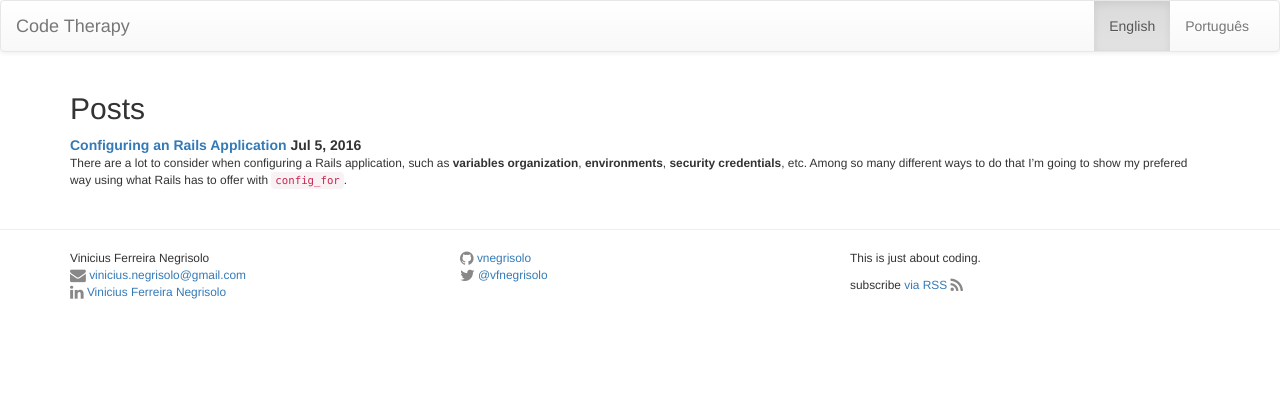
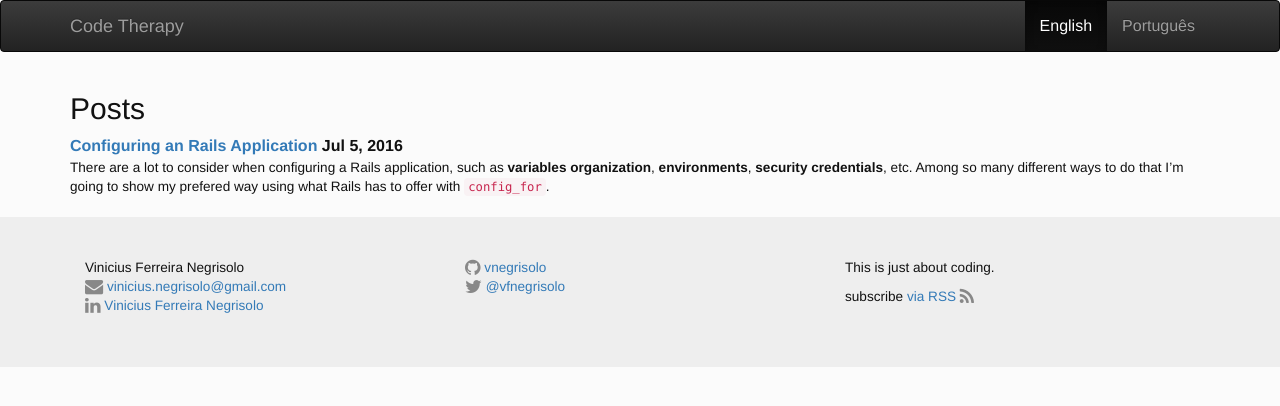
Before and after one commit to vnegrisolo/vnegrisolo.github.io, a Jekyll site: the page built from index.html, in a window 1280 px wide. Shown: the top 406 px of the page. Built offline with Jekyll 4.4.1, drawn with Linux system fonts in a browser that asks for light colours.

Commit message:
Improve container organization

```diff
--- a/_includes/footer.html
+++ b/_includes/footer.html
@@ -1,7 +1,5 @@
-<hr/>
 <footer class="small">
   <div class="container">
-    <div class="row">
     <div class="col-md-4">
       <ul class="list-unstyled">
         <li>{{ site.name }}</li>
@@ -46,5 +44,4 @@
       </p>
     </div>
   </div>
-  </div>
 </footer>
--- a/_includes/header.html
+++ b/_includes/header.html
@@ -1,5 +1,5 @@
-<nav class="navbar navbar-default">
-  <div class="container-fluid">
+<nav class="navbar navbar-inverse">
+  <div class="container container-fluid">
     <div class="navbar-header">
       <button type="button" class="navbar-toggle collapsed" data-toggle="collapse" data-target="#bs-example-navbar-collapse-1" aria-expanded="false">
         <span class="sr-only">Toggle navigation</span>
--- a/_layouts/default.html
+++ b/_layouts/default.html
@@ -6,11 +6,11 @@
 
   <body>
     {% include header.html %}
-
-    <div class="container">
-      {{ content }}
+    <div class="row main">
+      <div class="container">
+        {{ content }}
+      </div>
     </div>
-
     {% include footer.html %}
 
     <script>
@@ -25,7 +25,6 @@
 
     <script src="{{ "/js/jquery-2.2.4.min.js" | prepend: site.baseurl }}"></script>
     <script src="{{ "/js/bootstrap.min.js" | prepend: site.baseurl }}"></script>
-
   </body>
 
 </html>
--- a/_sass/_base.scss
+++ b/_sass/_base.scss
@@ -1,3 +1,16 @@
+body {
+  background-color: $bg-color;
+  color: $text-color;
+  font-family: $base-font-family;
+  font-size: $base-font-size;
+}
+
+footer {
+  background-color: $footer-bg-color;
+  padding-top: 3em;
+  padding-bottom: 3em;
+}
+
 i.fa {
-  color: #888888;
+  color: $icon-color;
 }
--- a/css/main.scss
+++ b/css/main.scss
@@ -5,24 +5,9 @@
 
 $base-font-family: "Helvetica Neue", Helvetica, Arial, sans-serif;
 $base-font-size:   16px;
-$base-font-weight: 400;
-$small-font-size:  $base-font-size * 0.875;
-$base-line-height: 1.5;
-$spacing-unit:     30px;
-$text-color:       #111;
-$background-color: #FAFAFA;
-$brand-color:      #2a7ae2;
-$grey-color:       #828282;
-$grey-color-light: lighten($grey-color, 40%);
-$grey-color-dark:  darken($grey-color, 25%);
-$content-width:    800px;
-$on-palm:          600px;
-$on-laptop:        800px;
-
-@mixin media-query($device) {
-  @media screen and (max-width: $device) {
-    @content;
-  }
-}
+$text-color: #111111;
+$bg-color: #FBFBFB;
+$footer-bg-color: #EEEEEE;
+$icon-color: #888888;
 
 @import "base", "syntax-highlighting";
```
Lines whose indentation alone changed are shown as unchanged.
